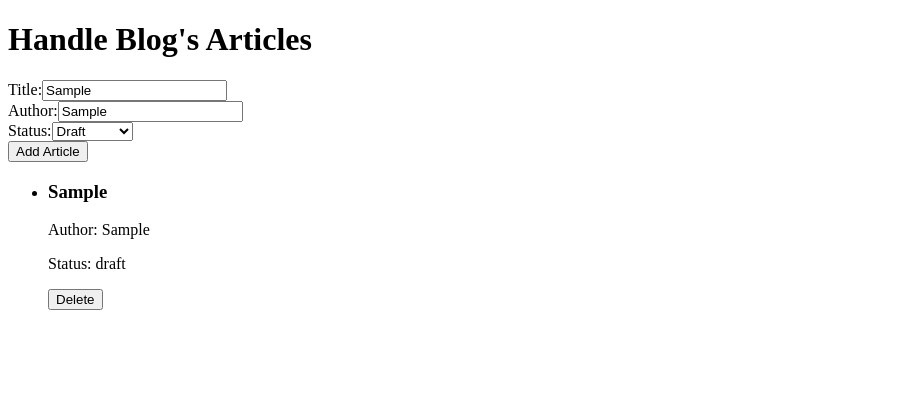
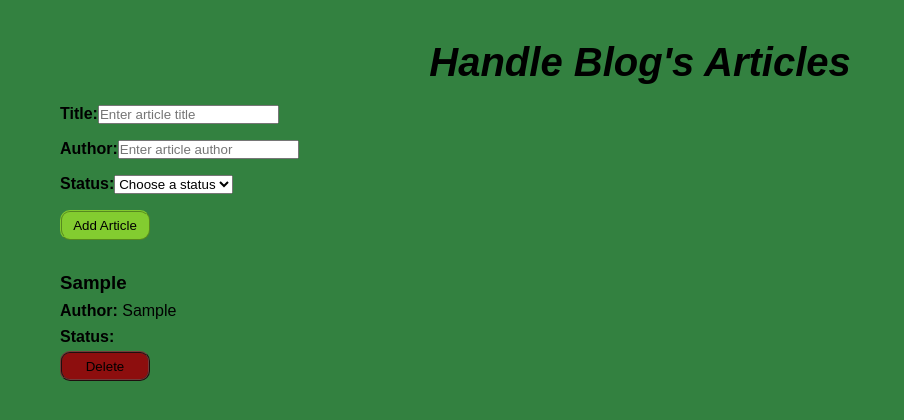
Before and after one commit to Andre050101/react-form, a React (Vite) app in the folder react form/: page / in a window 1280 px wide. Both pictures are taken after typing "Sample", "Sample" into the empty fields and a click on the button "Add Article". Shown: the top 420 px of the page, without its empty margins (0-904 px from the left). Built offline with nearby package versions, Linux system fonts and the light colour scheme.

Commit message:
styles added

```diff
--- a/react form/src/App.jsx
+++ b/react form/src/App.jsx
@@ -16,7 +16,7 @@ function App() {
   };
 
   return (
-    <div>
+    <div className='container'>
       <h1>Handle Blog's Articles</h1>
       <Form onAddArticle={addArticle} />
       <ArticleList articles={articles} onRemoveArticle={removeArticle} />
--- a/react form/src/components/ArticleList.jsx
+++ b/react form/src/components/ArticleList.jsx
@@ -1,8 +1,9 @@
 import React from "react";
+import styles from "./ArticleList.module.css"
 
 const ArticleList = ({ articles, onRemoveArticle }) => {
     if (articles.length === 0) {
-        return <p>No articles yet</p>;
+        return <p className={styles.noArticles}>No articles yet</p>;
     }
 
     return (
@@ -11,10 +12,10 @@ const ArticleList = ({ articles, onRemoveArticle }) => {
                 <li key={article.id}>
                     <div>
                         <h3>{article.title}</h3>
-                        <p>Author: {article.author}</p>
-                        <p>Status: {article.status}</p>
+                        <p><strong>Author:</strong> {article.author}</p>
+                        <p><strong>Status:</strong> {article.status}</p>
                     </div>
-                    <button onClick={() => onRemoveArticle(article.id)}>Delete</button>
+                    <button className={styles.btn} onClick={() => onRemoveArticle(article.id)}>Delete</button>
                 </li>
             ))}
         </ul>
--- /dev/null
+++ b/react form/src/components/ArticleList.module.css
@@ -0,0 +1,23 @@
+ul {
+    padding-top: 2rem;
+    list-style: none;
+}
+
+li div {
+    display: flex;
+    flex-direction: column;
+    gap: 0.5rem;
+}
+
+.btn {
+    margin-top: 5px;
+    background-color: rgb(141, 14, 14);
+    border-color: rgb(114, 59, 59);
+}
+
+.noArticles {
+    text-align: center;
+    padding-top: 10px;
+    font-weight: bolder;
+    text-transform: uppercase;
+}
--- a/react form/src/components/Form.jsx
+++ b/react form/src/components/Form.jsx
@@ -1,9 +1,10 @@
 import React, { useState } from "react";
+import styles from "./Form.module.css"
 
 const Form = ({ onAddArticle }) => {
     const [title, setTitle] = useState("");
     const [author, setAuthor] = useState("");
-    const [status, setStatus] = useState("draft");
+    const [status, setStatus] = useState("");
 
     const handleSubmit = (e) => {
         e.preventDefault();
@@ -18,23 +19,27 @@ const Form = ({ onAddArticle }) => {
         onAddArticle(newArticle);
         setTitle("");
         setAuthor("");
-        setStatus("draft");
+        setStatus("");
     };
 
     return (
         <form onSubmit={handleSubmit}>
             <div>
-                <label>Title:</label>
+                <label className={styles.label}>Title:</label>
                 <input
                     type="text"
                     name="title"
+                    placeholder="Enter article title"
+                    value={title}
                     onChange={(e) => setTitle(e.target.value)} />
             </div>
             <div>
                 <label>Author:</label>
                 <input
                     type="text"
+                    placeholder="Enter article author"
                     name="author"
+                    value={author}
                     onChange={(e) => setAuthor(e.target.value)} />
             </div>
             <div>
@@ -44,6 +49,7 @@ const Form = ({ onAddArticle }) => {
                     value={status}
                     onChange={(e) => setStatus(e.target.value)}
                 >
+                    <option value="" disabled>Choose a status</option>
                     <option value="draft">Draft</option>
                     <option value="published">Published</option>
                 </select>
--- /dev/null
+++ b/react form/src/components/Form.module.css
@@ -0,0 +1,23 @@
+form {
+    display: flex;
+    flex-direction: column;
+    gap: 1rem;
+}
+
+label {
+    font-weight: bold;
+}
+
+button {
+    width: 90px;
+    height: 30px;
+    background-color: rgb(131, 204, 48);
+    border-style: ridge;
+    border-color: rgba(131, 204, 48, 0.8);
+    border-radius: 10px;
+}
+
+button:hover {
+    transition: all 0.3s ease-in-out;
+    transform: scale(1.1);
+}
--- a/react form/src/index.css
+++ b/react form/src/index.css
@@ -0,0 +1,28 @@
+/*Reset*/
+* {
+  margin: 0;
+  padding: 0;
+  box-sizing: border-box;
+}
+
+.container {
+  max-width: 1200px;
+  margin: 0 auto;
+  padding: 20px;
+}
+
+body {
+  font-family: sans-serif;
+  background-color: rgb(51, 129, 64);
+}
+
+div h1 {
+  text-align: center;
+  vertical-align: middle;
+  margin: 20px 0;
+}
+
+h1 {
+  font-size: 2.5rem;
+  font-style: italic;
+}
```
